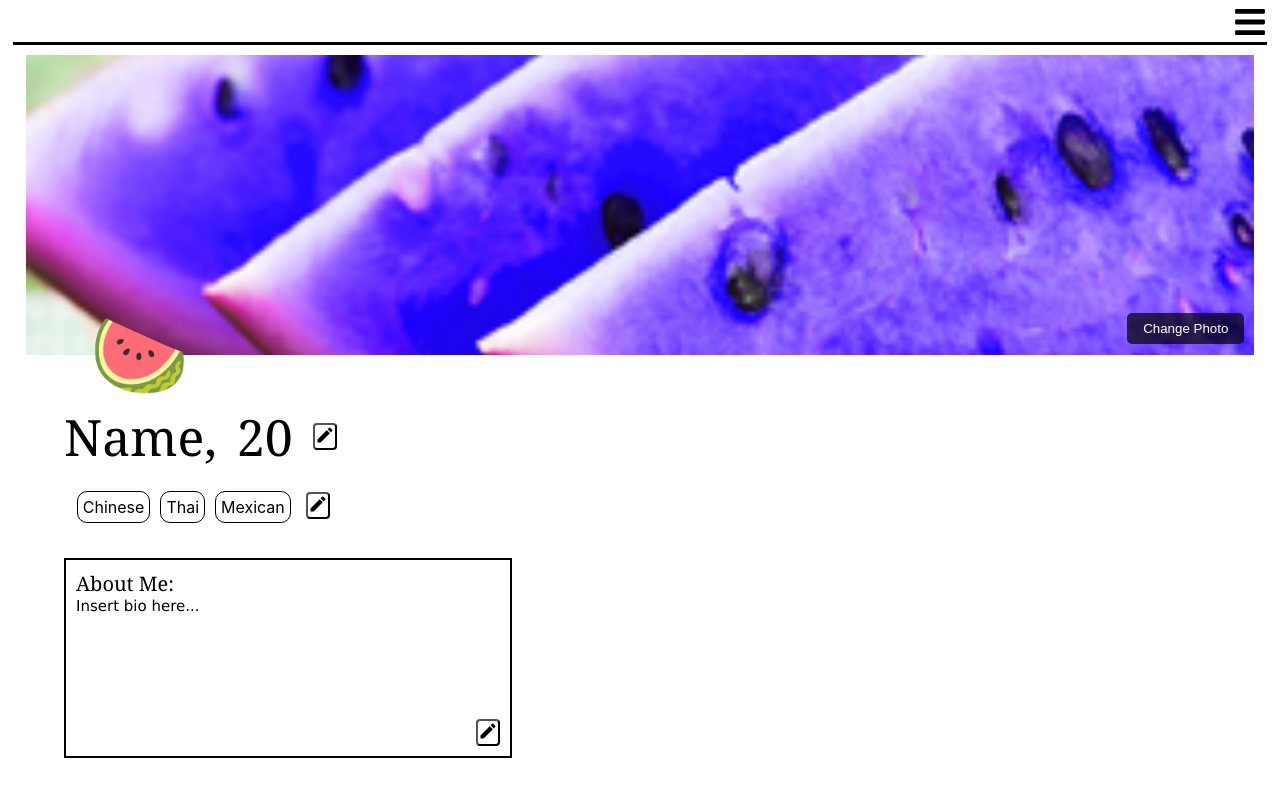
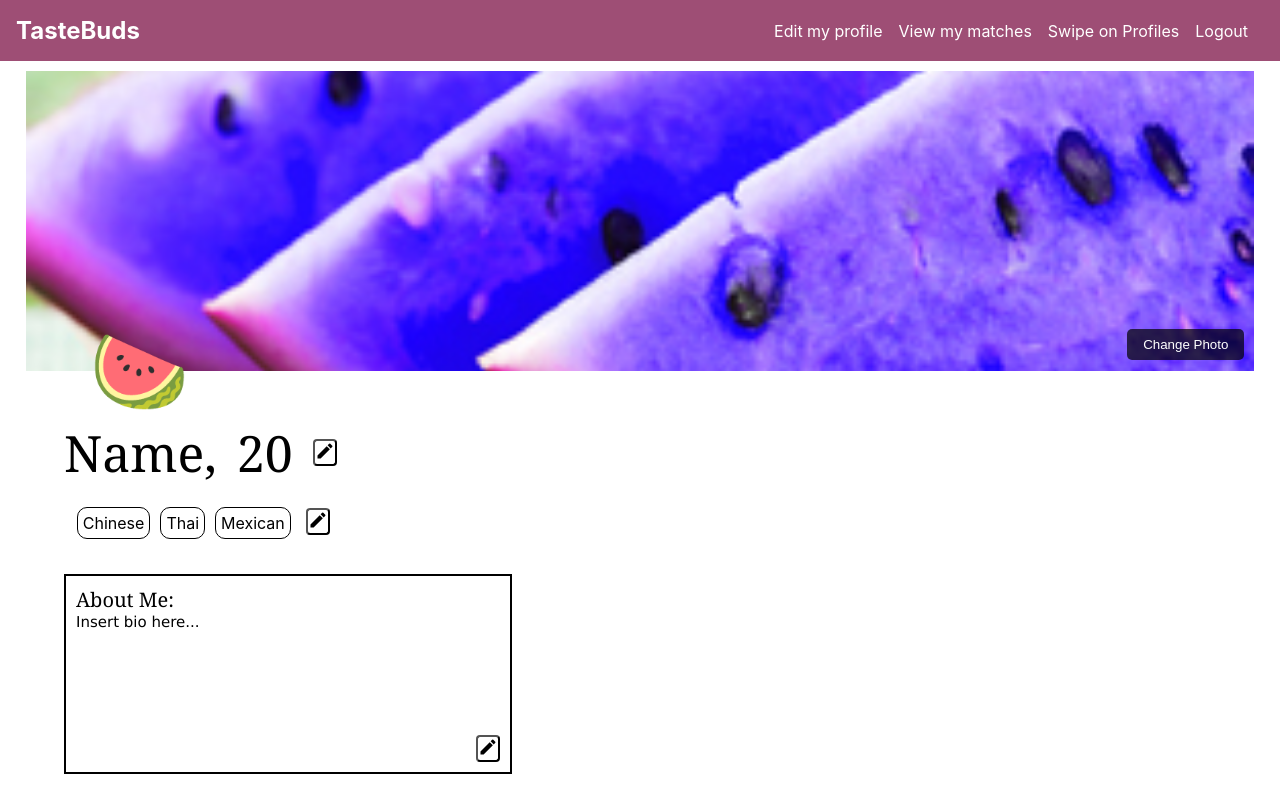
Before and after one commit to azh05/TasteBuds, a React (Create React App) app in the folder tastebuds-site/: page /profile in a window 1280 px wide. Built offline with nearby package versions, Linux system fonts and the light colour scheme.

Commit message:
Created NavigationBar.js component, a navigation bar component. Added the Navigation Bar to profile, match, and swipes page. Set redirect links inside Navigation bar.

```diff
--- a/tastebuds-site/src/components/navigationbar.js
+++ b/tastebuds-site/src/components/navigationbar.js
@@ -0,0 +1,33 @@
+import React from 'react';
+import "../styles/navigationbar.css"
+
+const Navbar = () => {
+  return (
+
+<nav className="navbar">
+  <div className="navbar-left">
+    <a href="/" className="logo">
+      TasteBuds
+    </a>
+  </div>
+  <div className="navbar-center">
+    <ul className="nav-links">
+      <li>
+        <a href="/profile">Edit my profile</a>
+      </li>
+      <li>
+        <a href="/match">View my matches</a>
+      </li>
+      <li>
+        <a href="/scroll">Swipe on Profiles</a>
+      </li>
+      <li>
+        <a href="/Logout">Logout</a>
+      </li>
+    </ul>
+  </div>
+</nav>
+);
+};
+
+export default Navbar;
--- a/tastebuds-site/src/pages/SwipePage.js
+++ b/tastebuds-site/src/pages/SwipePage.js
@@ -7,6 +7,7 @@ import SwipeProfile from '../components/SwipeProfile';
 import { useUser } from '../userinfo/UserContext';
 
 import { FaBars } from 'react-icons/fa';
+import Navbar from '../components/NavigationBar';
 
 const endpoint = "http://localhost:5001/user"
 
@@ -96,12 +97,7 @@ function SwipePage() {
 
     return (
         <div>
-            <div className = "top-bar" >
-                <button className= "icon-button">
-                    <FaBars size = {34}/>
-                </button>
-            </div>
-            <div className = "horizontal-bar"></div>
+            <Navbar></Navbar>
             <div className="swipe_page_container">
                 {
                 <SwipeProfile name={profile.profileName}
--- a/tastebuds-site/src/pages/match.js
+++ b/tastebuds-site/src/pages/match.js
@@ -4,8 +4,7 @@ import '../App.css'; // Import CSS for external styling
 import '../styles/match.css';
 import MatchedProfile from '../components/MatchedProfile';
 import { useUser } from '../userinfo/UserContext'
-import { FaBars } from 'react-icons/fa';
-
+import Navbar from '../components/NavigationBar';
 
 function Match() {
 
@@ -37,12 +36,7 @@ function Match() {
 /* errors because tries to evaluate info.name but it is set to null earlier, probably will run into the same issue with  */
     return (
     <div>
-        <div className = "top-bar" >
-            <button className= "icon-button">
-                <FaBars size = {34}/>
-            </button>
-        </div>
-        <div className = "horizontal-bar"></div>
+        <Navbar></Navbar>
         <div className="match-page-total">
             <h1 className="match-title" >Matches</h1>
         <div className="horizontal-line" ></div>
--- a/tastebuds-site/src/pages/profile.js
+++ b/tastebuds-site/src/pages/profile.js
@@ -6,6 +6,7 @@ import { MdEdit } from "react-icons/md";
 import { IoAdd } from "react-icons/io5";
 import Watermelon from "../watermelon.jpg";
 import FoodTags from '../components/foodtags';
+import Navbar from '../components/NavigationBar';
 
 function ProfilePage()  {
     const [email, setEmail] = useState('');
@@ -133,12 +134,7 @@ const handleDeleteTag = (tag) => {
 
   return (
     <div >
-        <div className = "top-bar" >
-            <button className= "icon-button">
-                <FaBars size = {34}/>
-            </button>
-        </div>
-        <div className = "horizontal-bar"></div>
+        <Navbar></Navbar>
         <div className = "header-photo-container">
         <img id="header-photo" src={photo || Watermelon} alt="Header Photo" />
             <button
--- /dev/null
+++ b/tastebuds-site/src/styles/navigationbar.css
@@ -0,0 +1,36 @@
+.navbar {
+    display: flex;
+    justify-content: space-between;
+    align-items: center;
+    background-color: #7b0d42ba;
+    color: #fff;
+    padding: 1rem;
+  }
+
+  .navbar-left .logo {
+    font-size: 1.5rem;
+    font-weight: bold;
+    color: #fff;
+    text-decoration: none;
+  }
+
+  .navbar-center .nav-links {
+    list-style-type: none;
+    display: flex;
+    margin: 0;
+    padding: 0;
+  }
+
+  .navbar-center .nav-links li {
+    margin-right: 1rem;
+  }
+
+  .navbar-center .nav-links a {
+    color: #fff;
+    text-decoration: none;
+  }
+
+  .navbar-right {
+    display: flex;
+    align-items: center;
+  }
```
